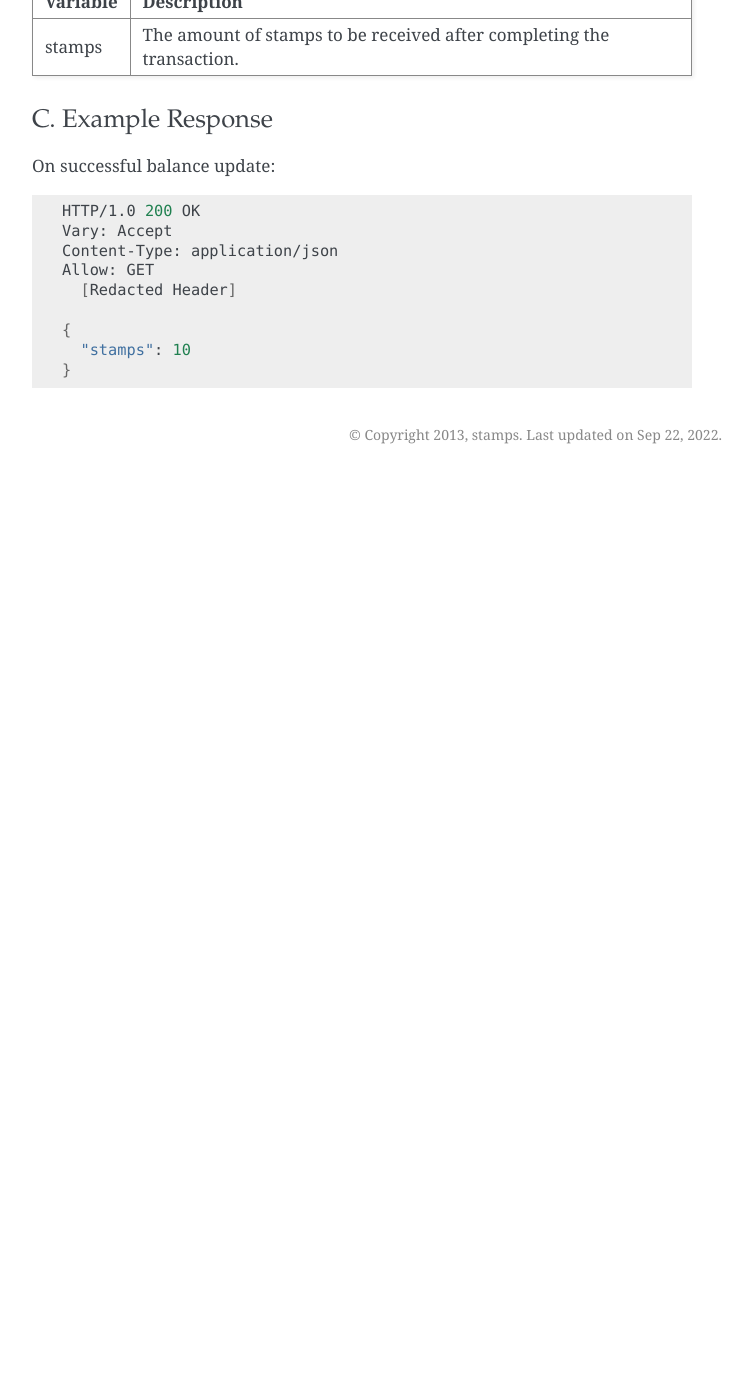
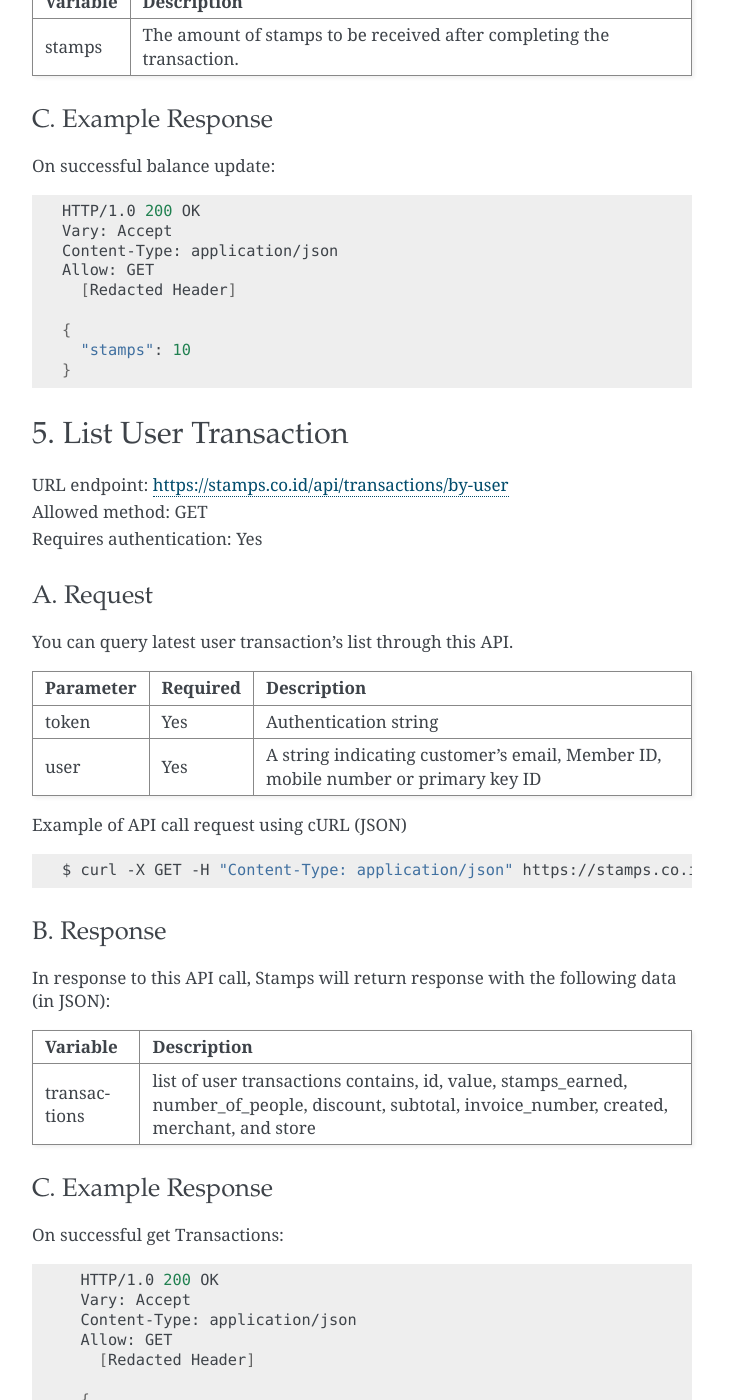
Before and after one commit to ui/stamps-api-docs, a Sphinx documentation site: the page built from source/transaction_api.rst, in a window 1280 px wide and 1400 px high, scrolled down 15212 px. Shown: the whole window, without its empty margins (388-1140 px from the left). Built offline with Sphinx 7.4.7, drawn with Linux system fonts in a browser that asks for light colours; before the commit the page ends 15686 px from its top, so only the background shows below that; some of the changed text lies outside the part shown.

Commit message:
list user transaction docs (#80)

```diff
--- a/source/transaction_api.rst
+++ b/source/transaction_api.rst
@@ -706,3 +706,96 @@ On successful balance update:
     {
       "stamps": 10
     }
+
+
+5. List User Transaction
+=============================
+| URL endpoint: https://stamps.co.id/api/transactions/by-user
+| Allowed method: GET
+| Requires authentication: Yes
+
+
+A. Request
+-----------------------------
+
+You can query latest user transaction's list through this API.
+
+==========================  =========== =========================================================
+Parameter                   Required    Description
+==========================  =========== =========================================================
+token                       Yes         Authentication string
+user                        Yes         A string indicating customer's email, Member ID,
+                                        mobile number or primary key ID
+==========================  =========== =========================================================
+
+
+Example of API call request using cURL (JSON)
+
+.. code-block :: bash
+
+    $ curl -X GET -H "Content-Type: application/json" https://stamps.co.id/api/transactions/by-user -i -d '{ "token": "secret", "user": 123}'
+
+
+B. Response
+-----------
+
+In response to this API call, Stamps will return response with the following data (in JSON):
+
+=================== ==============================
+Variable            Description
+=================== ==============================
+transactions        list of user transactions
+                    contains, id, value,
+                    stamps_earned, number_of_people,
+                    discount, subtotal, invoice_number,
+                    created, merchant, and store
+=================== ==============================
+
+
+C. Example Response
+-------------------
+
+On successful get Transactions:
+
+.. code-block :: bash
+
+    HTTP/1.0 200 OK
+    Vary: Accept
+    Content-Type: application/json
+    Allow: GET
+      [Redacted Header]
+
+    {
+    "transactions": [
+      {
+        "id": 20,
+        "value": 200000.0,
+        "stamps_earned": 1,
+        "number_of_people": null,
+        "discount": null,
+        "subtotal": null,
+        "invoice_number": "0020014795:1:001",
+        "created": 1661075448,
+        "merchant": "Merchant Test",
+        "store": {
+          "name": "0020014795",
+          "display_name": "TEST STORE"
+        }
+      },
+      {
+        "id": 15,
+        "value": 10000.0,
+        "stamps_earned": 20,
+        "number_of_people": null,
+        "discount": null,
+        "subtotal": 102.0,
+        "invoice_number": "0020014795:1:002",
+        "created": 1661075448,
+        "merchant": "Merchant Test"",
+        "store": {
+          "name": "0020014795",
+          "display_name": "TEST STORE"
+        }
+      }
+    ]
+  }
```
